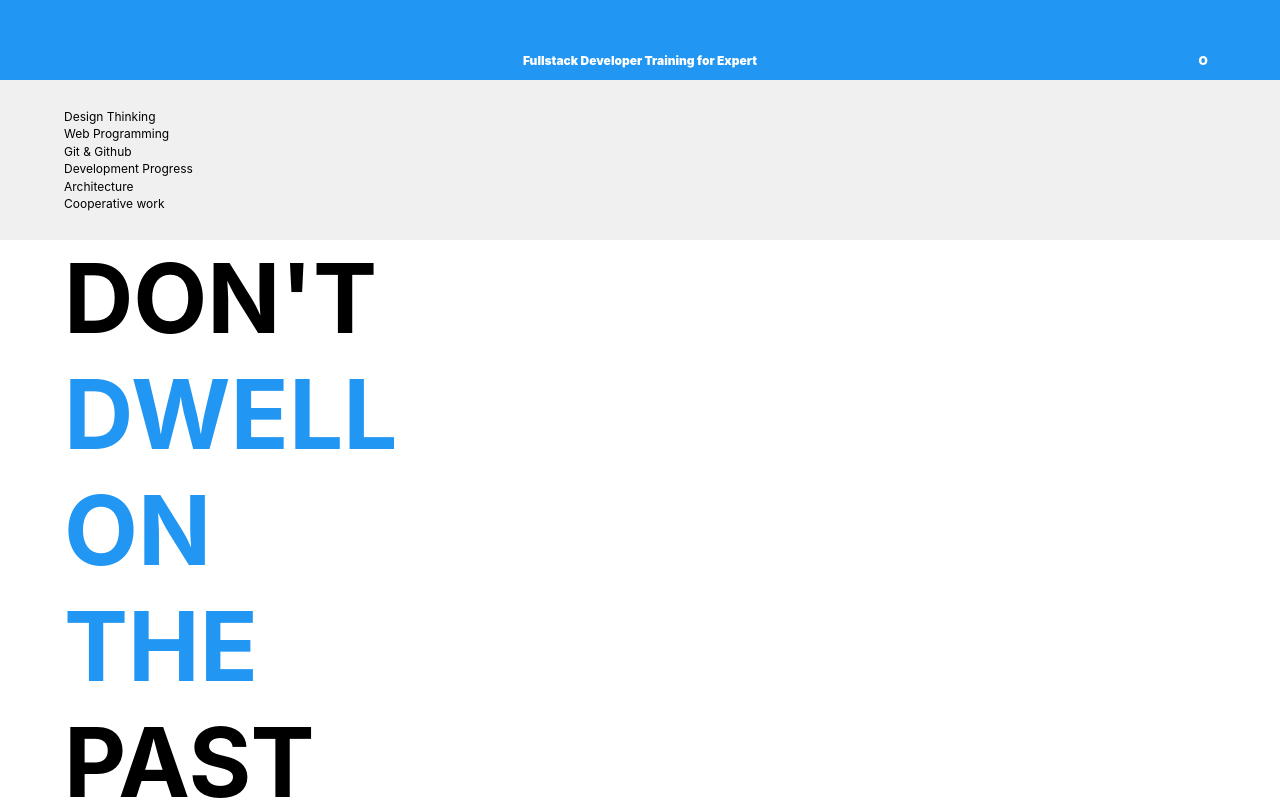
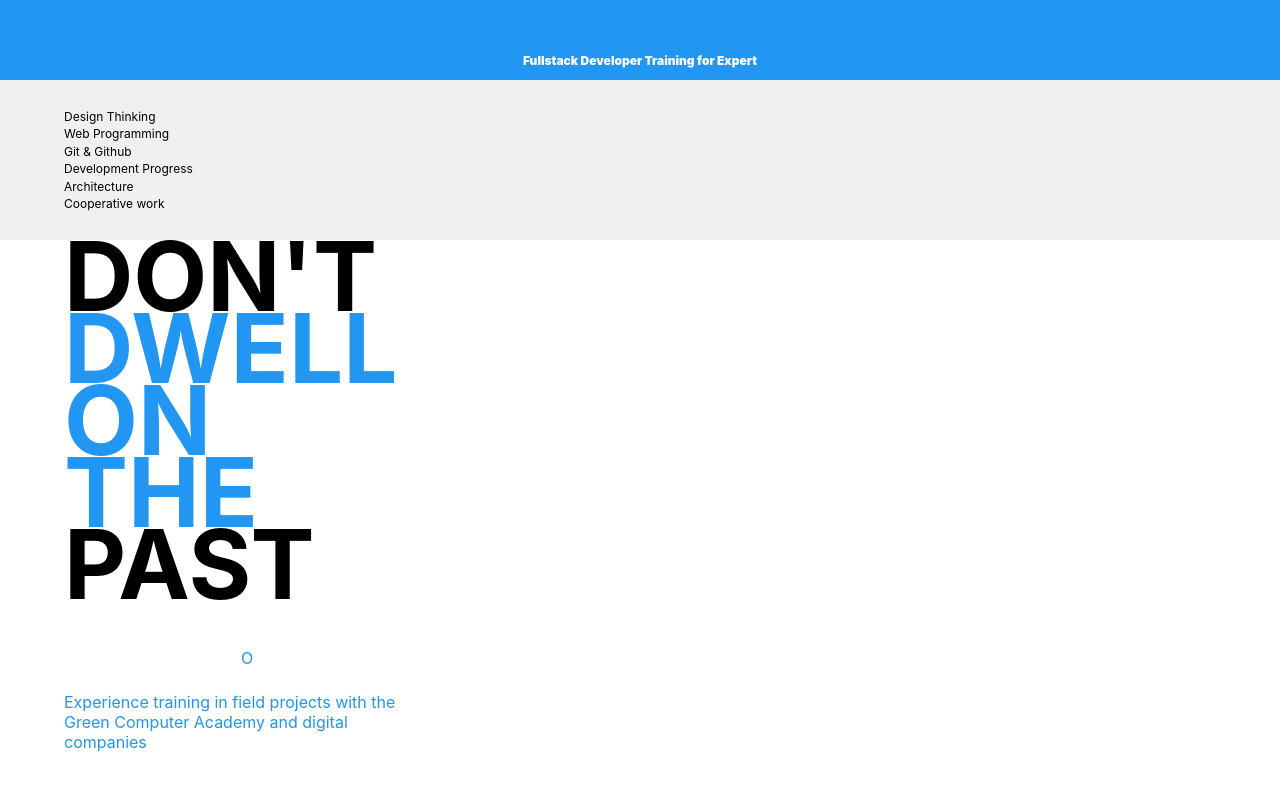
Before and after one commit to dltpals222/first, a plain HTML site: page examplehtml.html in a window 1280 px wide. Shown: the top 800 px of the page. Drawn offline with Linux system fonts and the light colour scheme; a web font is replaced by a local one.

Commit message:
tablet 작업 조금밖에 못함

```diff
--- a/css/common.css
+++ b/css/common.css
@@ -77,6 +77,13 @@ article:nth-child(1){
   height: 70vh;
 }
 
+article:nth-child(1) > ul:nth-child(1) {
+  line-height: 0.75;
+}
+
+article:nth-child(1) > ul:nth-child(2) > li:nth-child(1){
+  margin-bottom: 1.5em;
+}
 
 article:nth-child(2){
   height:80vh;
--- a/css/tablet.css
+++ b/css/tablet.css
@@ -0,0 +1,19 @@
+@media screen and (min-width:431px) {
+  header > div:nth-child(2) {
+    display: none;
+  }
+
+  article:nth-child(1) {
+    display: grid;
+    grid-template-rows: 3fr 2fr;
+    justify-content: center;
+    align-items: center;
+  }
+
+  article:nth-child(1) > ul:nth-child(1) {
+    grid-area: 1;
+  }
+  article:nth-child(1) > ul:nth-child(2) {
+    grid-area: 2;
+  }
+}
```
